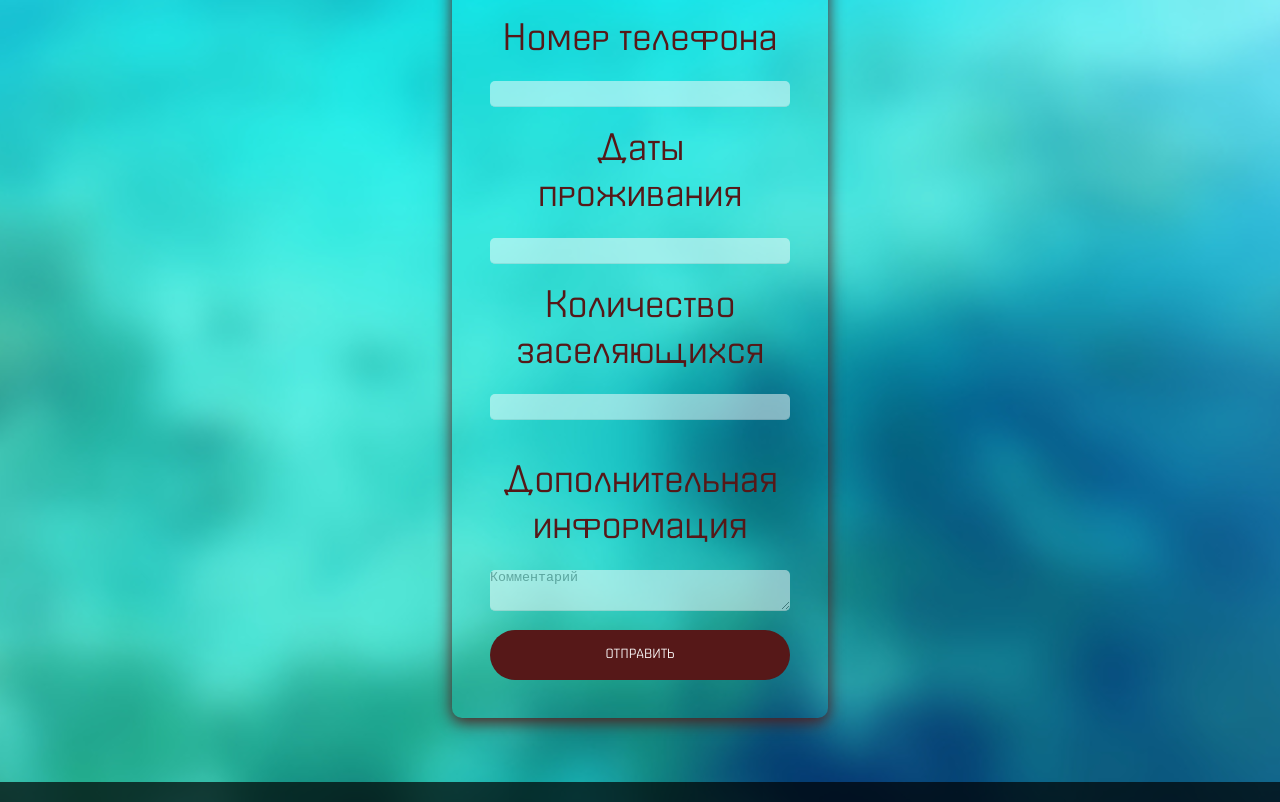
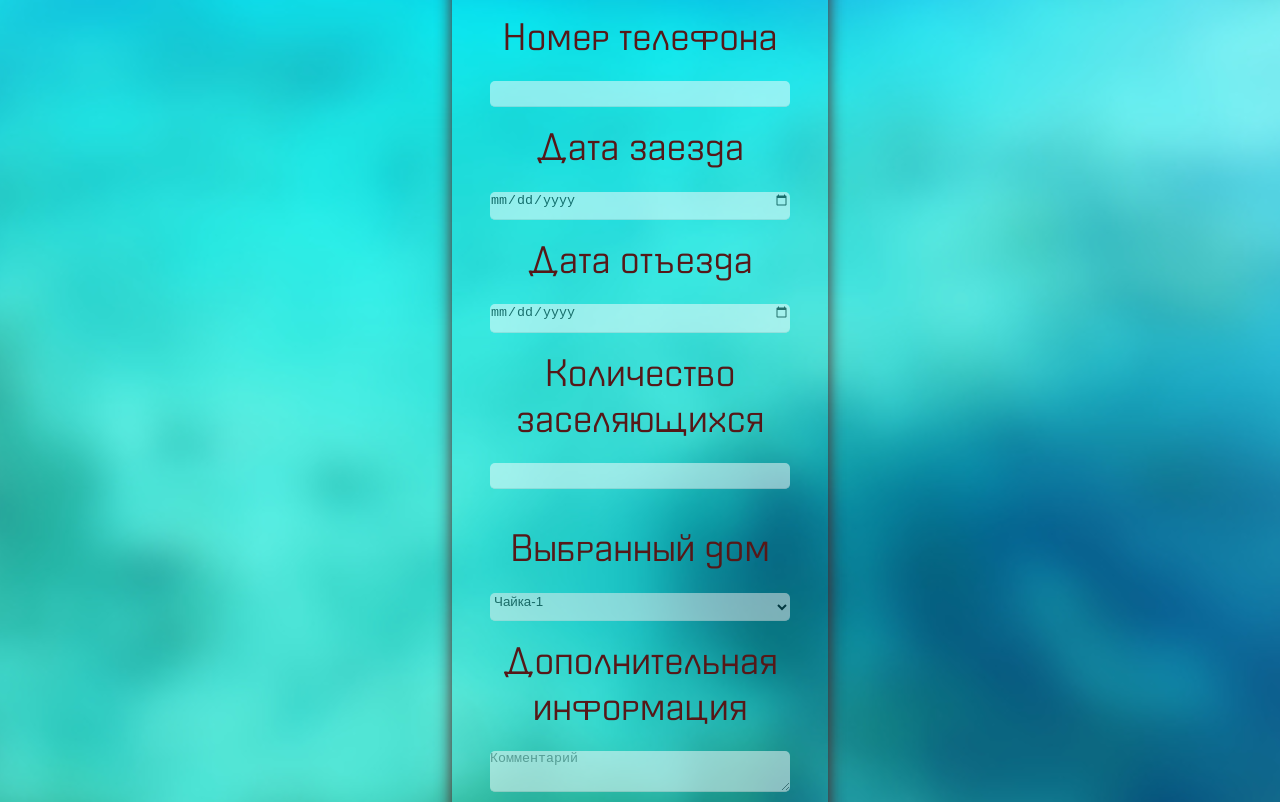
Before and after one commit to FMarsM/fmarsm.github.io, a plain HTML site: page contacts.html in a window 1280 px wide. Shown: the part 681-1483 px from the top of the page. Drawn offline with Linux system fonts and the light colour scheme.

Commit message:
new tabs in forms

```diff
--- a/assets/css/style.css
+++ b/assets/css/style.css
@@ -1,10 +1,8 @@
 @font-face
 {
-
     font-family: 'Shentox-Regular';
     src: local('Shentox-Regular'),
     url('../fonts/Shentox-Regular.ttf');
-
 }
 @font-face {
 	font-family: 'Nord-Star-Deco';
@@ -15,7 +13,6 @@
 	margin: 0;
 	padding: 0;
 }
-
 body{
     line-height: 1em;
     background-image:url('../img/blue2.jpg') ;
@@ -32,8 +29,6 @@ p{
 	padding: 0 0 20px 0;
     line-height: 1.5em;
 }
-
-
 h1, h2{
     font-family: 'Nord-Star-Deco';
 	font: 150%;
@@ -50,11 +45,10 @@ a, a:hover {
 	color: whitesmoke;
     font-family:'Shentox-Regular';
     font-size: 300%;
-
 }
-
-
-
+select:hover {
+background-color: #666;
+}
 .header
 {
     background-color: rgba(0,0,0,0.5);
@@ -170,7 +164,6 @@ ul.menu li a:hover {
     box-shadow: 0 4px 16px #561818;
     min-width: 300px;
     margin: 5% 0 5% 0;
-
 }
 #text {
     border-radius: 5px;
@@ -222,11 +215,9 @@ ul.menu li a:hover {
     height: 100px;
     width: 100px;
 }
-
 .description_text {
     display: block;
 }
-
 #success {
     display: block;
     text-align: center;
@@ -254,7 +245,6 @@ td {
     border: #000 1px solid;
     color: #000000;
 }
-
 #map_text {
     min-width: 500px;
     line-height: 1.5em;
@@ -275,9 +265,6 @@ ul.dop_spisok li {
 ul.dop_spisok li p {
     font-size: 2vh;
 }
-
-
-
 .footer {
 	width:100%;
 	height: 15%;
@@ -302,13 +289,6 @@ ul.dop_spisok li p {
     color: #e1e4c7;
     padding: 0;
 }
-
-
-
-
-
-
-
 .bg{
     height: 80vh;
     width: 100%;
@@ -319,13 +299,6 @@ ul.dop_spisok li p {
     justify-content: center;
     color: #FFF;
   }
-
-
-
-
-
-
-
   #slider_bl .wrapper
   {
       max-width:60em;
--- a/contacts.html
+++ b/contacts.html
@@ -63,10 +63,18 @@
             <input type="text" id="text" name="Name" required autocomplete="off"><br>
             <label>Номер телефона</label><br>
             <input type="text" id="text" name="Phone_number" required autocomplete="off"><br>
-            <label>Даты проживания</label><br>
-            <input type="text" id="text" name="Dates" required autocomplete="off"><br>
+            <label>Дата заезда</label><br>
+            <input type="date" id="text" name="Date1" required autocomplete="off"><br>
+            <label>Дата отъезда</label><br>
+            <input type="date" id="text" name="Date2" required autocomplete="off"><br>
             <label>Количество заселяющихся</label><br>
             <input type="text" id="text" name="Number_of_clients" required autocomplete="off"><br><br>
+            <label>Выбранный дом</label><br>
+            <select name="House" id="text">
+              <option value="1">Чайка-1</option>
+              <option value="2">Чайка-2</option>
+              <option value="3">Чайка-3</option>
+            </select><br>
             <label>Дополнительная информация</label><br>
             <textarea type="text" id="text" name="Commentaries" placeholder="Комментарий" autocomplete="off"></textarea><br>
             <button type="submit" class="form_button">Отправить</button>
```
